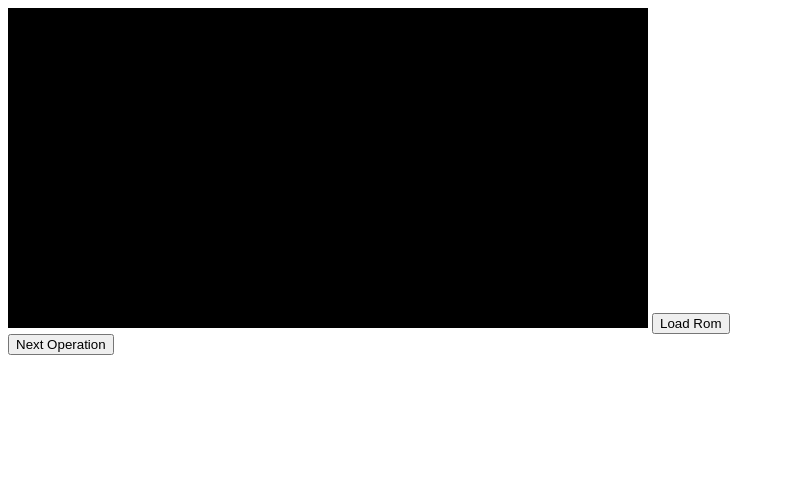
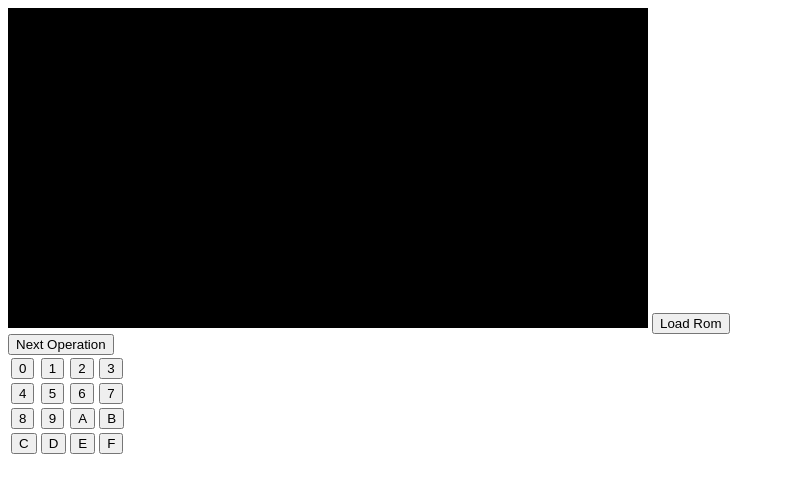
Before and after one commit to marcovalerio712/Chippotto, an Electron app: page src/Interface/index.html in a window 800 px wide. Drawn offline with Linux system fonts and the light colour scheme.

Commit message:
Aggiunta classe Keyboard per l'input

```diff
--- a/src/Emulator/CPU.js
+++ b/src/Emulator/CPU.js
@@ -2,9 +2,10 @@ import Memory from "./Memory.js";
 import Screen from "./Screen.js";
 
 class Processor {
-    constructor(Memory, Screen) {
+    constructor(Memory, Screen, keyBoard) {
         this.Memory = Memory
         this.Screen = Screen
+        this.keyBoard = keyBoard
         this.Stack = new Uint16Array(32)
 
         this.v = new Uint8Array(16)
@@ -253,6 +254,8 @@ class Processor {
                 }
     }
 
+    //
+
     //  FX1E - I = I + Vx
     addRegisterToI(instr){
         this.i += this.getSubValue(instr, 1, 1);
--- a/src/Emulator/Chippotto.js
+++ b/src/Emulator/Chippotto.js
@@ -3,11 +3,12 @@ import Screen from "./Screen.js";
 import Processor from "./CPU.js";
 
 class Chippotto {
-    constructor(screen, LoadRom, nextOperation) {
+    constructor(screen, keyBoard, LoadRom, nextOperation) {
 
+        this.keyBoard = keyBoard
         this.Memory = new Memory()
         this.Screen = new Screen(screen)
-        this.Processor = new Processor(this.Memory, this.Screen)
+        this.Processor = new Processor(this.Memory, this.Screen, this.keyBoard)
         this.nextOp = nextOperation
         this.Rom = LoadRom
         this.initializeEmulator()
--- /dev/null
+++ b/src/Emulator/Keyboard.js
@@ -0,0 +1,16 @@
+class KeyBoard{
+
+    constructor(btnList){
+        this.buffer = []
+        console.log(btnList)
+
+        btnList.forEach(element => {
+            element.addEventListener('click', ()=>{
+                console.log(element.innerHTML)
+            })
+        });
+    }
+
+}
+
+export default KeyBoard;
--- a/src/Interface/index.html
+++ b/src/Interface/index.html
@@ -12,6 +12,35 @@
         Load Rom
    </button>
    <button id="nextOp">Next Operation</button>
+
+   <table>
+       <tr>
+            <td><button class="keyboardButton" id="btn0">0</button></td>
+            <td><button class="keyboardButton" id="btn1">1</button></td>
+            <td><button class="keyboardButton" id="btn2">2</button></td>
+            <td><button class="keyboardButton" id="btn3">3</button></td>
+       </tr>
+       <tr>
+            <td><button class="keyboardButton" id="btn4">4</button></td>
+            <td><button class="keyboardButton" id="btn5">5</button></td>
+            <td><button class="keyboardButton" id="btn6">6</button></td>
+            <td><button class="keyboardButton" id="btn7">7</button></td>
+        </tr>
+        <tr>
+            <td><button class="keyboardButton" id="btn8">8</button></td>
+            <td><button class="keyboardButton" id="btn9">9</button></td>
+            <td><button class="keyboardButton" id="btnA">A</button></td>
+            <td><button class="keyboardButton" id="btnB">B</button></td>
+        </tr>
+        <tr>
+            <td><button class="keyboardButton" id="btnC">C</button></td>
+            <td><button class="keyboardButton" id="btnD">D</button></td>
+            <td><button class="keyboardButton" id="btnE">E</button></td>
+            <td><button class="keyboardButton" id="btnF">F</button></td>
+        </tr>
+   </table>
+
+
 </body>
 <script type="module" src="script.js" defer></script>
 </html>
--- a/src/Interface/script.js
+++ b/src/Interface/script.js
@@ -1,6 +1,10 @@
 import Chippotto from "../Emulator/Chippotto.js";
+import KeyBoard from "../Emulator/Keyboard.js";
+
+const keyBoard = new KeyBoard(document.querySelectorAll('.keyboardButton'))
 
 const Emulator = new Chippotto(
     document.querySelector("#Screen"),
+    keyBoard,
     document.querySelector('#LoadRomBTN'),
     document.querySelector('#nextOp'))
```
